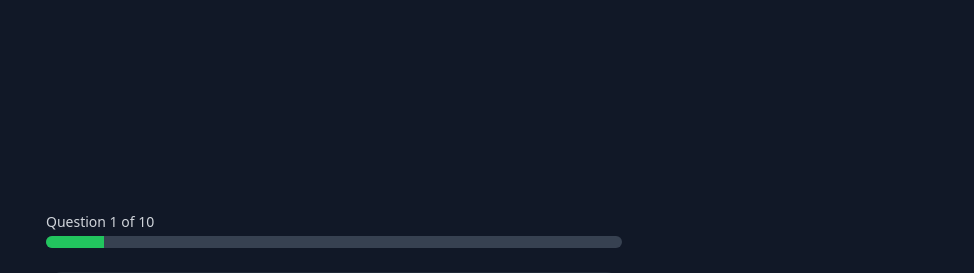
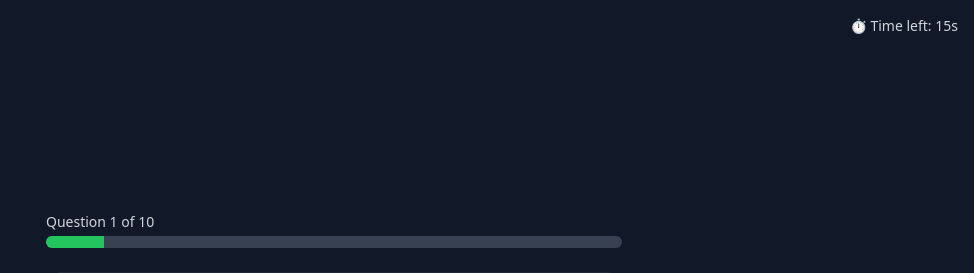
Before and after one commit to AaqilSh/EcoQuiz, a Flask app: page /quiz in a window 1280 px wide. Shown: the top 273 px of the page, without its empty margins (306-1280 px from the left). Run offline with Flask 3, Linux system fonts and the light colour scheme; some libraries are stand-ins or nearby versions.

Commit message:
Added timer to quiz page

```diff
--- a/templates/quiz.html
+++ b/templates/quiz.html
@@ -20,6 +20,9 @@
   </head>
  <body class="bg-gray-900 text-white min-h-screen flex items-center justify-center">
    <div class="max-w-xl w-full">
+          <div class="absolute top-0 right-0 p-4 text-sm text-gray-300">
+        ⏱ Time left: <span id="timer">15</span>s
+      </div>
        <div class="mb-6">
         <div class="text-sm mb-1 text-gray-300">
           Question {{ current }} of {{ total }}
```
